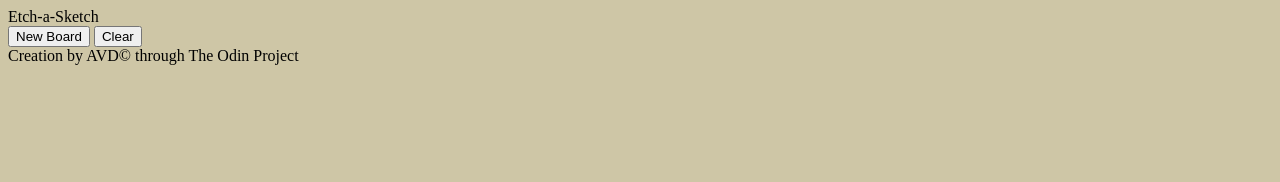
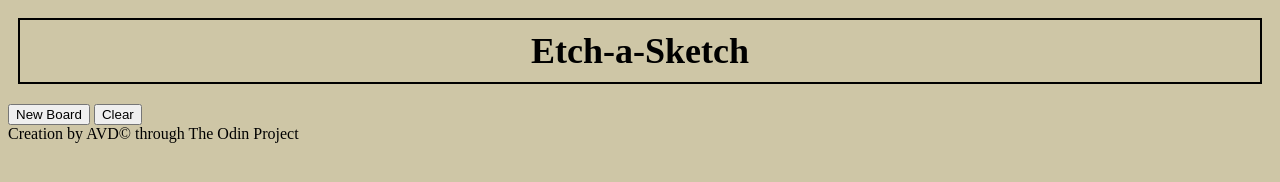
Before and after one commit to DutsAndrew/Etch-a-Sketch, a plain HTML site: page index.html in a window 1280 px wide. Drawn offline with Linux system fonts and the light colour scheme.

Commit message:
added style to title

```diff
--- a/index.html
+++ b/index.html
@@ -10,7 +10,7 @@
 </head>
 <body>
     <div class="content">
-        <div id="title">Etch-a-Sketch</div>
+        <div class="title">Etch-a-Sketch</div>
         <div class="btn">
             <button id="newBoard">New Board</button>
             <button id="reset">Clear</button>
--- a/style.css
+++ b/style.css
@@ -1,5 +1,20 @@
 body {
     background-color: rgb(206, 198, 166);
+    display: flex;
+    flex-flow: column wrap;
+}
+
+.title {
+    border: 2px double black;
+    display: flex;
+    flex: auto;
+    justify-content: center;
+    align-items: center;
+    padding: 10px;
+    margin: 10px;
+    margin-bottom: 20px;
+    font-size: 36px;
+    font-weight: 800;
 }
 
 .content {
```
